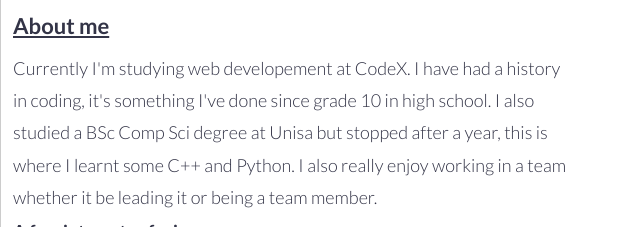
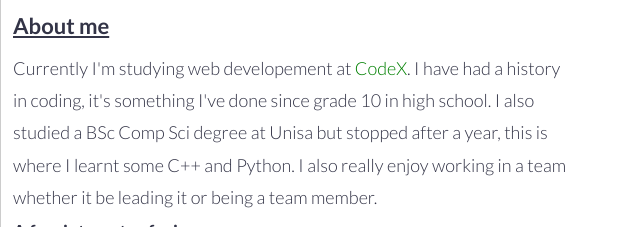
Before and after one commit to dyllanhope/dyllanhope.github.io, a plain HTML site: page index.html in a window 1280 px wide. Shown: the part 343-570 px from the top of the page, 0-640 px from the left. Drawn offline with Linux system fonts and the light colour scheme.

Commit message:
minor css changes

```diff
--- a/index.html
+++ b/index.html
@@ -31,7 +31,7 @@
         <div id="About" class="tabcontent">
             <h3><u>About me</u></h3>
             <p>
-                Currently I'm studying web developement at CodeX. I have had a history <br>
+                Currently I'm studying web developement at <span style="color:green">CodeX</span>. I have had a history <br>
                 in coding, it's something I've done since grade 10 in high school. I also <br>
                 studied a BSc Comp Sci degree at Unisa but stopped after a year, this is<br>
                 where I learnt some C++ and Python. I also really enjoy working in a team <br>
```
